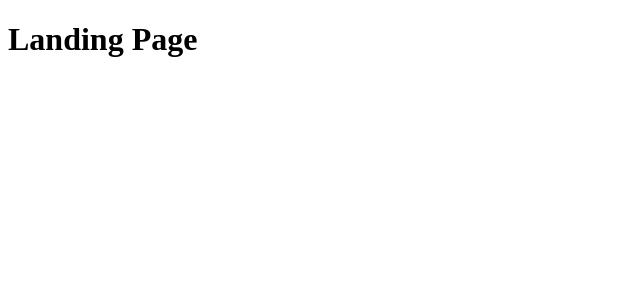
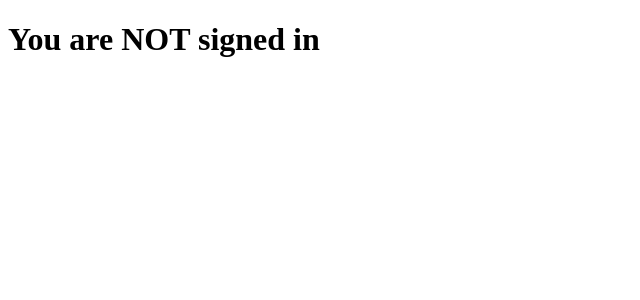
Before and after one commit to RickITKock/ticketing-app, a Next.js app in the folder client/: page / in a window 1280 px wide. Shown: the top 300 px of the page, without its empty margins (0-640 px from the left). Built offline with nearby package versions, Linux system fonts and the light colour scheme.

Commit message:
Add parameter to landing page component to get current user

```diff
--- a/client/hooks/use-request.js
+++ b/client/hooks/use-request.js
@@ -11,6 +11,7 @@ export default ({ url, method, body, onSuccess }) => {
 
       if (onSuccess) {
         onSuccess(response.data);
+        console.log(response.data);
       }
 
       return response.data;
--- a/client/pages/index.js
+++ b/client/pages/index.js
@@ -1,12 +1,18 @@
 // Install sass
 // Create pages: sign-in, sign-up, current-user (account)
 
-const LandingPage = () => {
-  return <h1>Landing Page</h1>;
+const LandingPage = ({ currentUser }) => {
+  return currentUser ? (
+    <h1>You are signed in</h1>
+  ) : (
+    <h1>You are NOT signed in</h1>
+  );
 };
 
 LandingPage.getInitialProps = async () => {
-  console.log("EXECUTED");
+  console.log("LANDING PAGE");
+
+  // Create a request to get user so we can check if user is signed in or not
   return {};
 };
 
```
